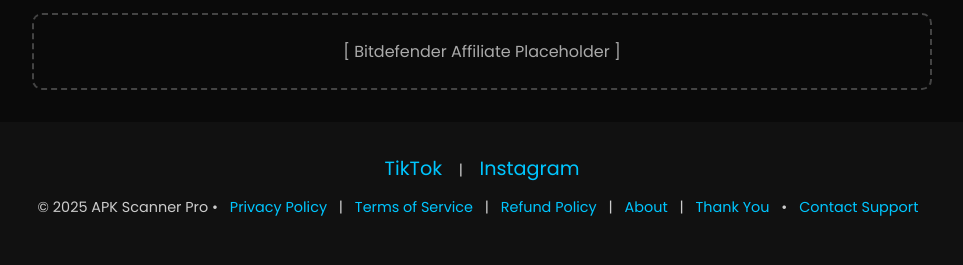
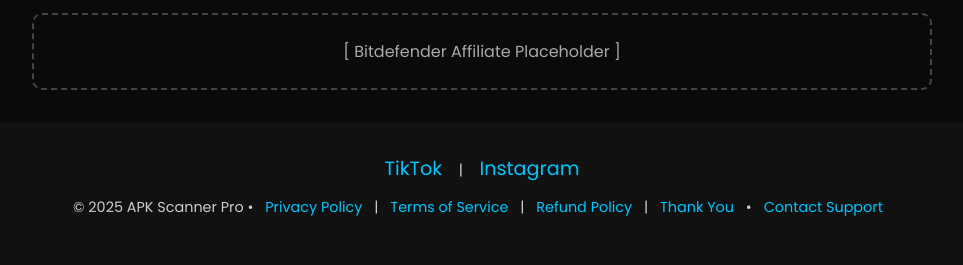
Before and after one commit to apkscannerpro/apk-scanner-pro-backend, a Flask app: page / in a window 1280 px wide. Shown: the part 1276-1541 px from the top of the page, without its empty margins (158-1121 px from the left). Run offline with Flask 3, Linux system fonts and the light colour scheme.

Commit message:
Update index.html

```diff
--- a/apk_scanner_pro/templates/index.html
+++ b/apk_scanner_pro/templates/index.html
@@ -124,7 +124,6 @@
       <a href="/privacy">Privacy Policy</a> |
       <a href="/terms">Terms of Service</a> |
       <a href="/refund-policy">Refund Policy</a> |
-      <a href="/about">About</a> |
       <a href="/thank-you">Thank You</a> •
       <a href="mailto:support@apkscannerpro.com">Contact Support</a>
     </p>
```
